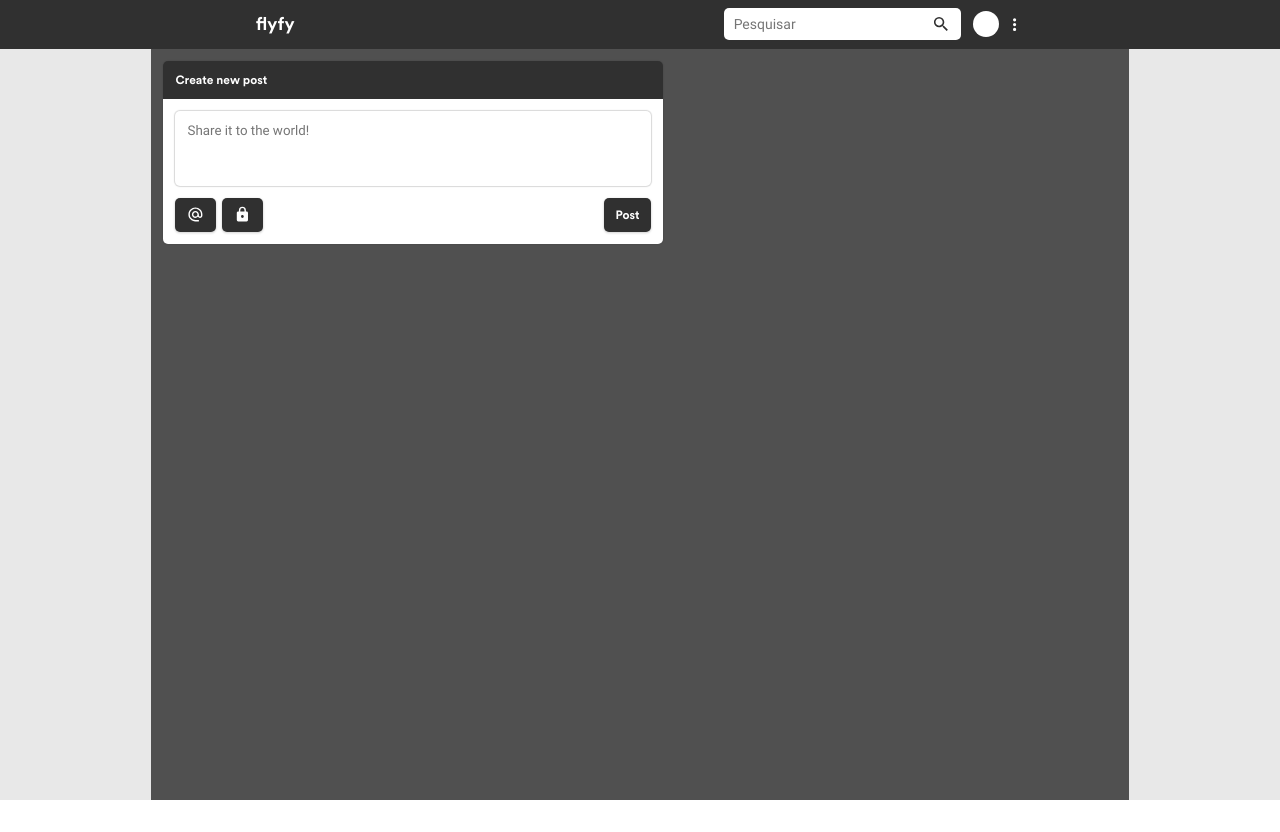
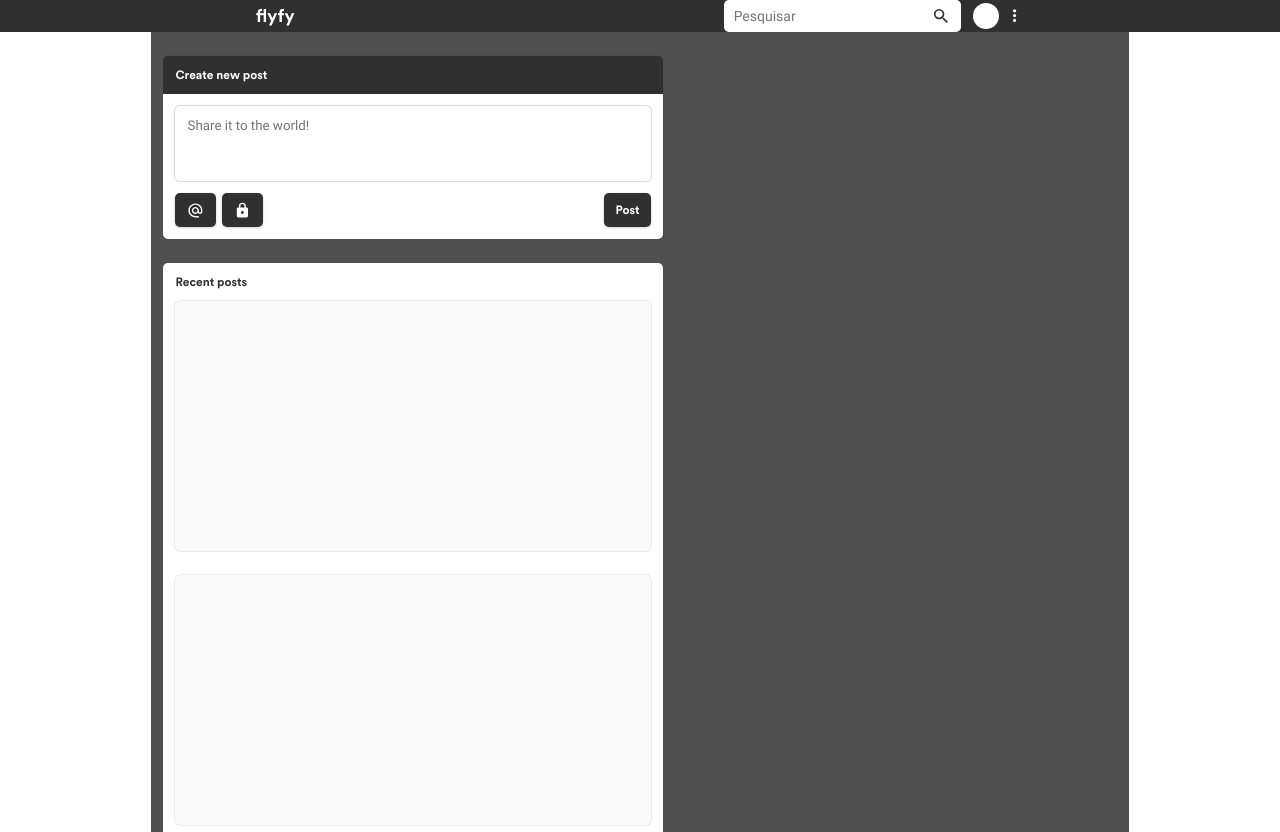
Before and after one commit to FakeLov3/flyfy-app, a React (Create React App) app: page /dashboard in a window 1280 px wide. Before the commit the page ends 800 px from the top, so only its background shows below. Built offline with nearby package versions, Linux system fonts and the light colour scheme; no server answers; the HTML template or start-up script is replaced by a standard one.

Commit message:
Added perfect-scrollbar

```diff
--- a/package.json
+++ b/package.json
@@ -9,6 +9,7 @@
         "node-sass": "^4.13.0",
         "react": "^16.12.0",
         "react-dom": "^16.12.0",
+        "react-perfect-scrollbar": "^1.5.3",
         "react-router-dom": "^5.1.2",
         "react-scripts": "3.2.0",
         "react-textarea-autosize": "^7.1.2"
--- a/src/components/Bar/Bar.scss
+++ b/src/components/Bar/Bar.scss
@@ -2,7 +2,6 @@
     width: 15%;
     min-width: 150px;
     height: 100%;
-    background-color: #e8e8e8;
     padding: 12px;
     box-sizing: border-box;
 
--- a/src/components/Feed/Feed.jsx
+++ b/src/components/Feed/Feed.jsx
@@ -1,7 +1,22 @@
 import React from 'react';
-import { Post } from '../';
+import PerfectScrollbar from 'react-perfect-scrollbar';
+import 'react-perfect-scrollbar/dist/css/styles.css';
+import { Post, CreatePost } from '../';
 import './Feed.scss';
 
 export default props => {
-    return <div className="feed">{props.children}</div>;
+    return (
+        <div className="feed">
+            <PerfectScrollbar>
+                <main className="main">
+                    <CreatePost />
+                    <div className="posts">
+                        <p className="recent-posts">Recent posts</p>
+                        <Post />
+                        <Post />
+                    </div>
+                </main>
+            </PerfectScrollbar>
+        </div>
+    );
 };
--- a/src/components/Feed/Feed.scss
+++ b/src/components/Feed/Feed.scss
@@ -1,6 +1,28 @@
 .feed {
     width: 100%;
     background-color: #505050;
-    padding: 12px;
+    padding: 0 12px;
     box-sizing: border-box;
+
+    .main {
+        margin: 24px 0;
+        max-width: 500px;
+        width: 100%;
+    }
+
+    .posts {
+        display: flex;
+        flex-direction: column;
+        padding: 12px;
+        box-sizing: border-box;
+        border-radius: 5px;
+        background-color: #ffffff;
+
+        .recent-posts {
+            margin: 0 0 12px 0;
+            color: #303030;
+            font-weight: bold;
+            font-family: 'Circular';
+        }
+    }
 }
--- a/src/components/Post/Post.scss
+++ b/src/components/Post/Post.scss
@@ -1,5 +1,5 @@
 .post {
-    width: 500px;
+    width: auto;
     height: 250px;
     background-color: #fafafa;
 }
--- a/src/layouts/Dashboard/Dashboard.jsx
+++ b/src/layouts/Dashboard/Dashboard.jsx
@@ -1,16 +1,25 @@
-import React from 'react';
-import { Header, CreatePost, Bar, Feed, Friends } from '../../components';
+import React, { useState, useEffect } from 'react';
+import api from '../../services/api';
+import { Header, Bar, Feed, Friends } from '../../components';
 import './Dashboard.scss';
 
 export default props => {
+    const [posts, setPosts] = useState([]);
+
+    useEffect(() => {
+        api.get('/posts')
+            .then(response => {
+                console.log(response);
+            })
+            .catch(error => console.error(error));
+    }, []);
+
     return (
         <div className="layout dashboard">
             <Header />
             <div className="content">
                 <Bar />
-                <Feed>
-                    <CreatePost />
-                </Feed>
+                <Feed></Feed>
                 <Friends />
             </div>
         </div>
```
